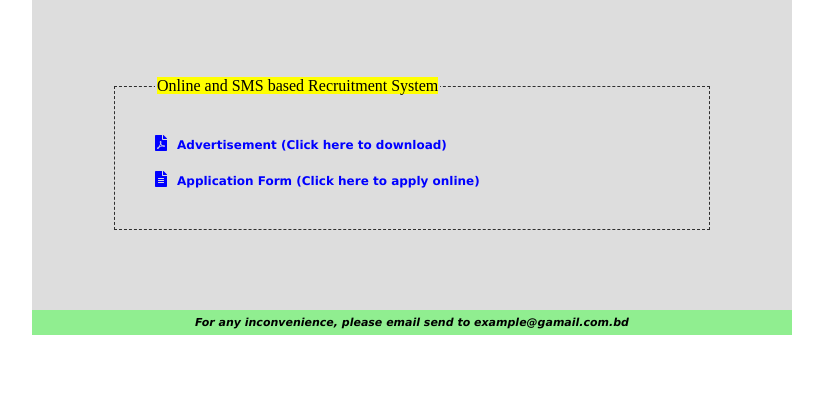
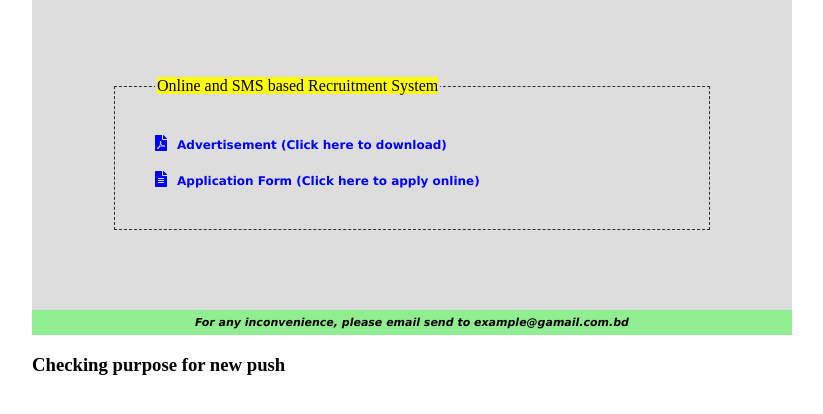
Before and after one commit to rashel68/anzacl-form, a plain HTML site: page job_application_form.html in a window 1280 px wide. Shown: the part 190-604 px from the top of the page, without its empty margins (228-1051 px from the left). Drawn offline with Linux system fonts and the light colour scheme.

Commit message:
chk new push

```diff
--- a/job_application_form.html
+++ b/job_application_form.html
@@ -89,6 +89,8 @@
                 <td bgcolor="lightgreen">For any inconvenience, please email send to example@gamail.com.bd</td>
             </tr>
         </table>
+        <!-- Just chek for new push -->
+        <h3>Checking purpose for new push</h3>
 
     </div>
 </body>
```
